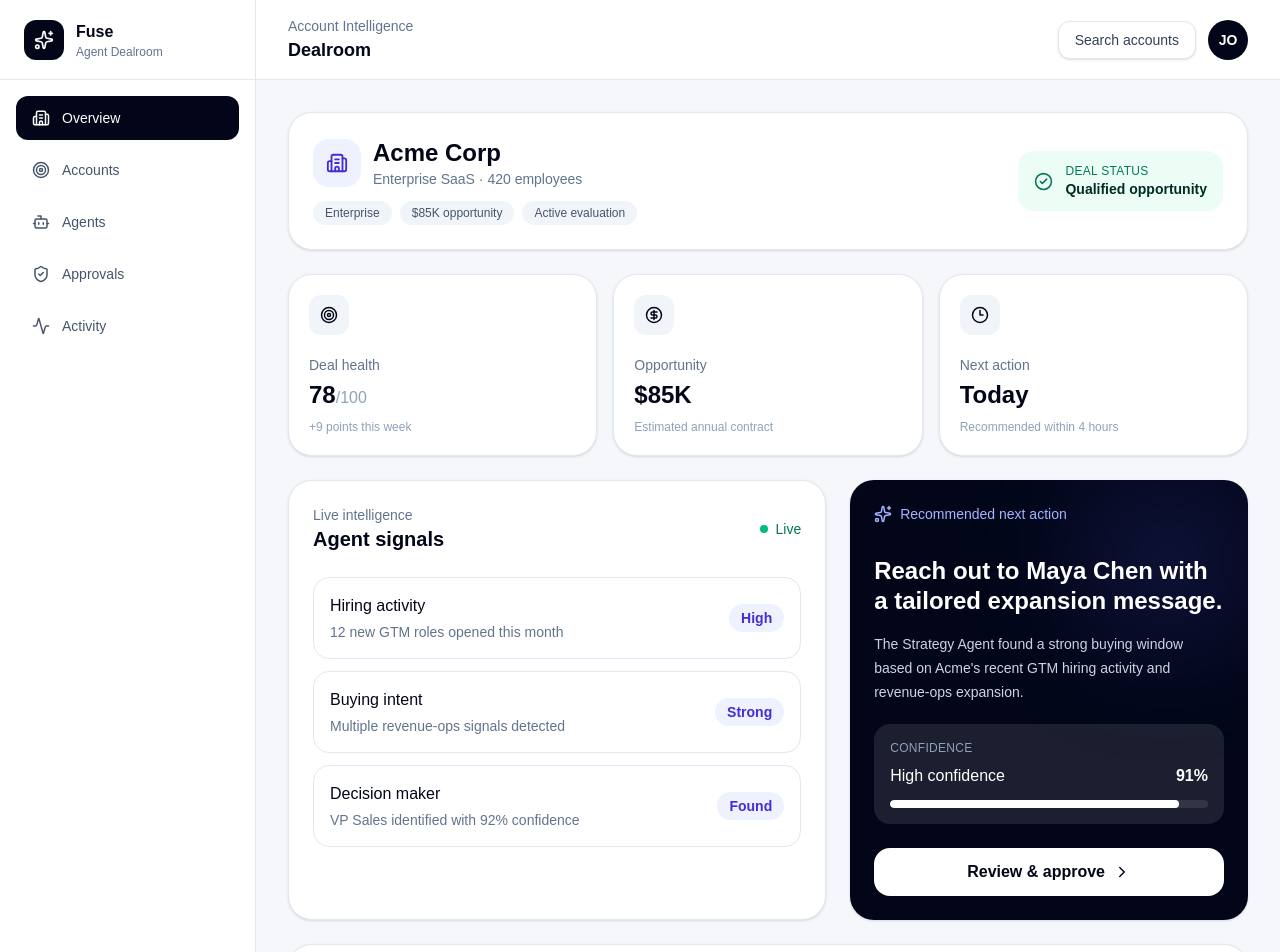
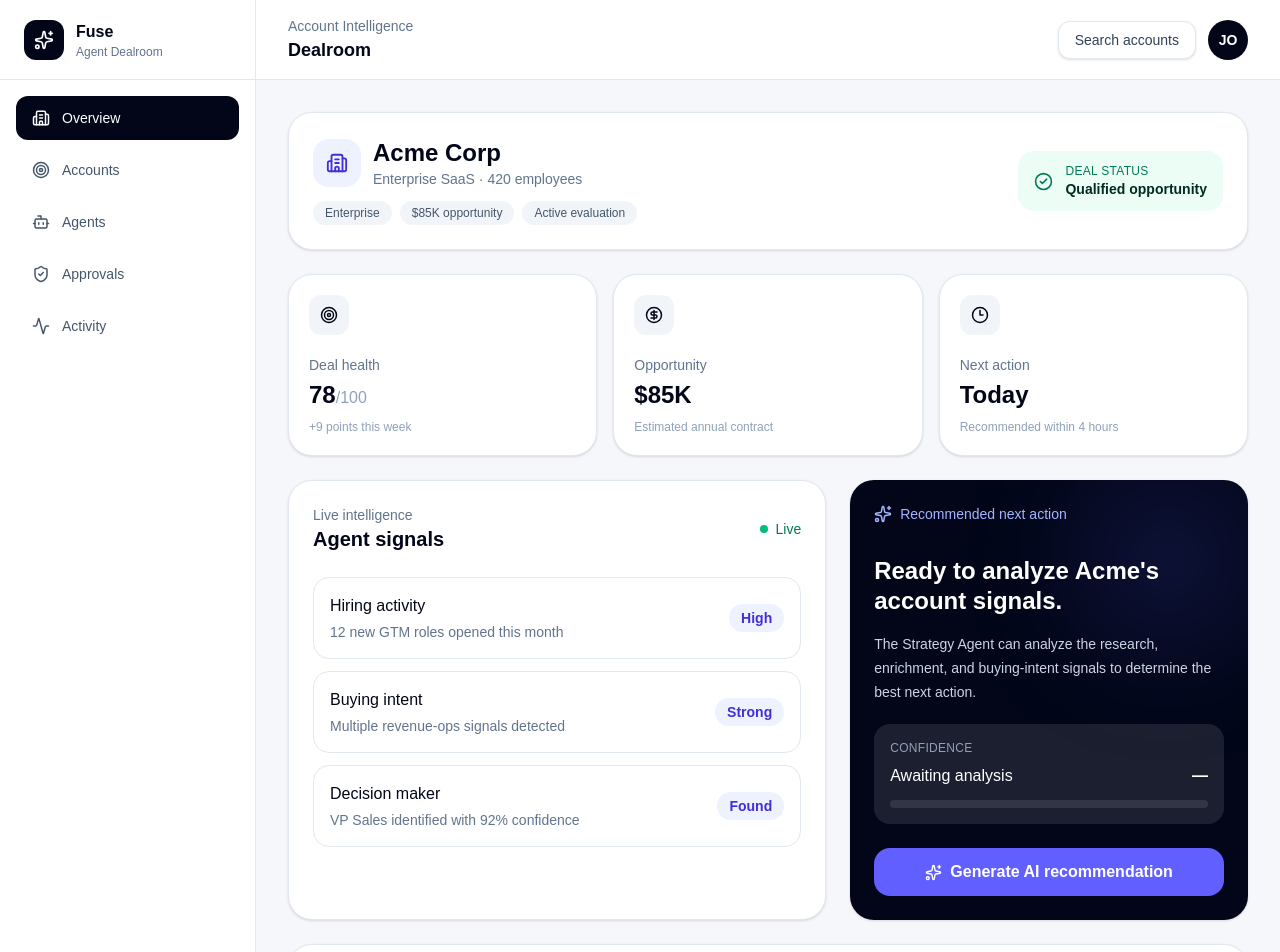
Before and after one commit to lemonade0109/fuse-agent-dealroom, a Next.js app: page / in a window 1280 px wide. Shown: the top 952 px of the page. Built offline with nearby package versions, Linux system fonts and the light colour scheme.

Commit message:
real gemini generated intelligence now works perfectly

```diff
--- a/app/page.tsx
+++ b/app/page.tsx
@@ -1,5 +1,6 @@
 "use client";
 
+import React from "react";
 import {
   Activity,
   Bot,
@@ -15,6 +16,13 @@ import {
   UserRound,
 } from "lucide-react";
 import Link from "next/link";
+
+type AIRecommendation = {
+  recommendation: string;
+  reasoning: string;
+  confidence: number;
+  message: string;
+};
 
 const agentActivity = [
   {
@@ -59,6 +67,49 @@ const signals = [
 ];
 
 export default function Home() {
+  const [recommendation, setRecommendation] =
+    React.useState<AIRecommendation | null>(null);
+
+  const [isGenerating, setIsGenerating] = React.useState(false);
+  const [error, setError] = React.useState("");
+
+  const generateRecommendation = async () => {
+    try {
+      setIsGenerating(true);
+      setError("");
+
+      const response = await fetch("/api/recommendation", {
+        method: "POST",
+        headers: {
+          "Content-Type": "application/json",
+        },
+        body: JSON.stringify({
+          company: "Acme Corp",
+          employeeCount: 420,
+          opportunity: "$85K ARR",
+          contact: "Maya Chen, VP of Sales",
+          signals: signals.map((signal) => ({
+            label: signal.label,
+            description: signal.description,
+          })),
+        }),
+      });
+
+      if (!response.ok) {
+        throw new Error("Failed to generate recommendation");
+      }
+
+      const data: AIRecommendation = await response.json();
+
+      setRecommendation(data);
+    } catch (err) {
+      console.error(err);
+      setError("Strategy Agent couldn't generate a recommendation.");
+    } finally {
+      setIsGenerating(false);
+    }
+  };
+
   return (
     <main className="min-h-screen bg-[#f6f7fb] text-slate-950">
       <div className="flex min-h-screen">
@@ -218,30 +269,70 @@ export default function Home() {
                   </div>
 
                   <p className="text-2xl font-semibold leading-tight">
-                    Reach out to Maya Chen with a tailored expansion message.
+                    {recommendation
+                      ? recommendation.recommendation
+                      : "Ready to analyze Acme's account signals."}
                   </p>
 
                   <p className="mt-4 text-sm leading-6 text-slate-300">
-                    The Strategy Agent found a strong buying window based on
-                    Acme&apos;s recent GTM hiring activity and revenue-ops
-                    expansion.
+                    {recommendation
+                      ? recommendation.reasoning
+                      : "The Strategy Agent can analyze the research, enrichment, and buying-intent signals to determine the best next action."}
                   </p>
-
                   <div className="mt-5 rounded-2xl bg-white/10 p-4">
                     <p className="text-xs uppercase tracking-wide text-slate-400">
                       Confidence
                     </p>
 
                     <div className="mt-2 flex items-center justify-between">
-                      <p className="font-medium">High confidence</p>
-                      <p className="font-semibold">91%</p>
+                      <p className="font-medium">
+                        {recommendation ? "AI confidence" : "Awaiting analysis"}
+                      </p>
+
+                      <p className="font-semibold">
+                        {recommendation ? `${recommendation.confidence}%` : "—"}
+                      </p>
                     </div>
 
                     <div className="mt-3 h-2 overflow-hidden rounded-full bg-white/10">
-                      <div className="h-full w-[91%] rounded-full bg-white" />
+                      <div
+                        className="h-full rounded-full bg-white transition-all duration-700"
+                        style={{
+                          width: recommendation
+                            ? `${recommendation.confidence}%`
+                            : "0%",
+                        }}
+                      />
                     </div>
                   </div>
 
+                  {!recommendation && (
+                    <button
+                      onClick={generateRecommendation}
+                      disabled={isGenerating}
+                      className="mt-6 flex w-full items-center justify-center gap-2 rounded-2xl bg-indigo-500 px-4 py-3 font-semibold text-white transition hover:bg-indigo-400 disabled:cursor-wait disabled:opacity-70"
+                    >
+                      {isGenerating ? (
+                        <>
+                          <span className="h-4 w-4 animate-spin rounded-full border-2 border-white/30 border-t-white" />
+                          Strategy Agent analyzing...
+                        </>
+                      ) : (
+                        <>
+                          <Sparkles size={17} />
+                          Generate AI recommendation
+                        </>
+                      )}
+                    </button>
+                  )}
+
+                  {error && (
+                    <p className="mt-3 text-center text-sm text-rose-300">
+                      {error}
+                    </p>
+                  )}
+
+                  {recommendation && (
                     <Link
                       href="/accounts/acme/review"
                       className="mt-6 flex w-full items-center justify-center gap-2 rounded-2xl bg-white px-4 py-3 font-semibold text-slate-950 transition hover:bg-slate-100"
@@ -249,6 +340,7 @@ export default function Home() {
                       Review & approve
                       <ChevronRight size={18} />
                     </Link>
+                  )}
                 </div>
               </div>
             </section>
```
Lines whose indentation alone changed are shown as unchanged.
